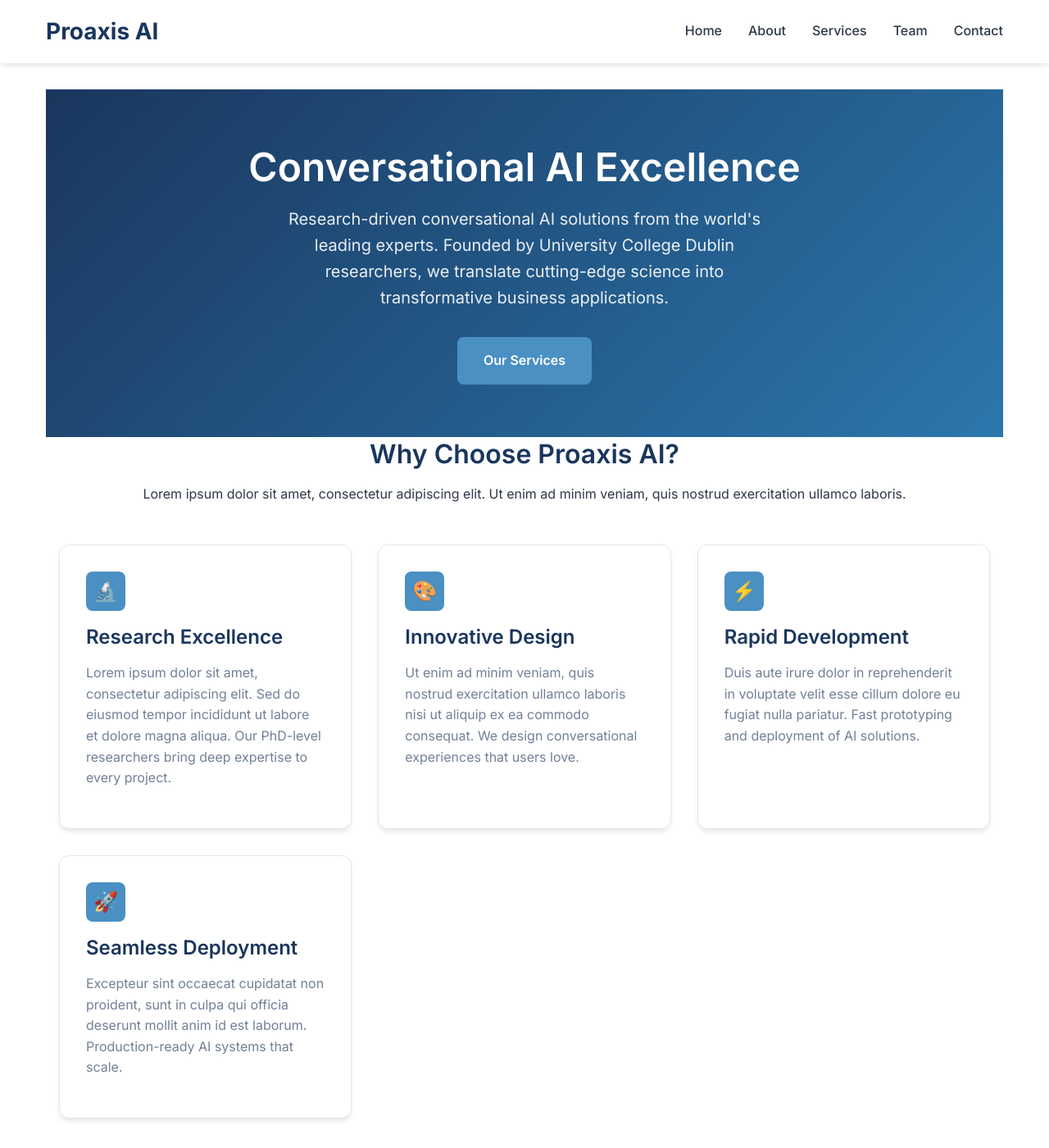
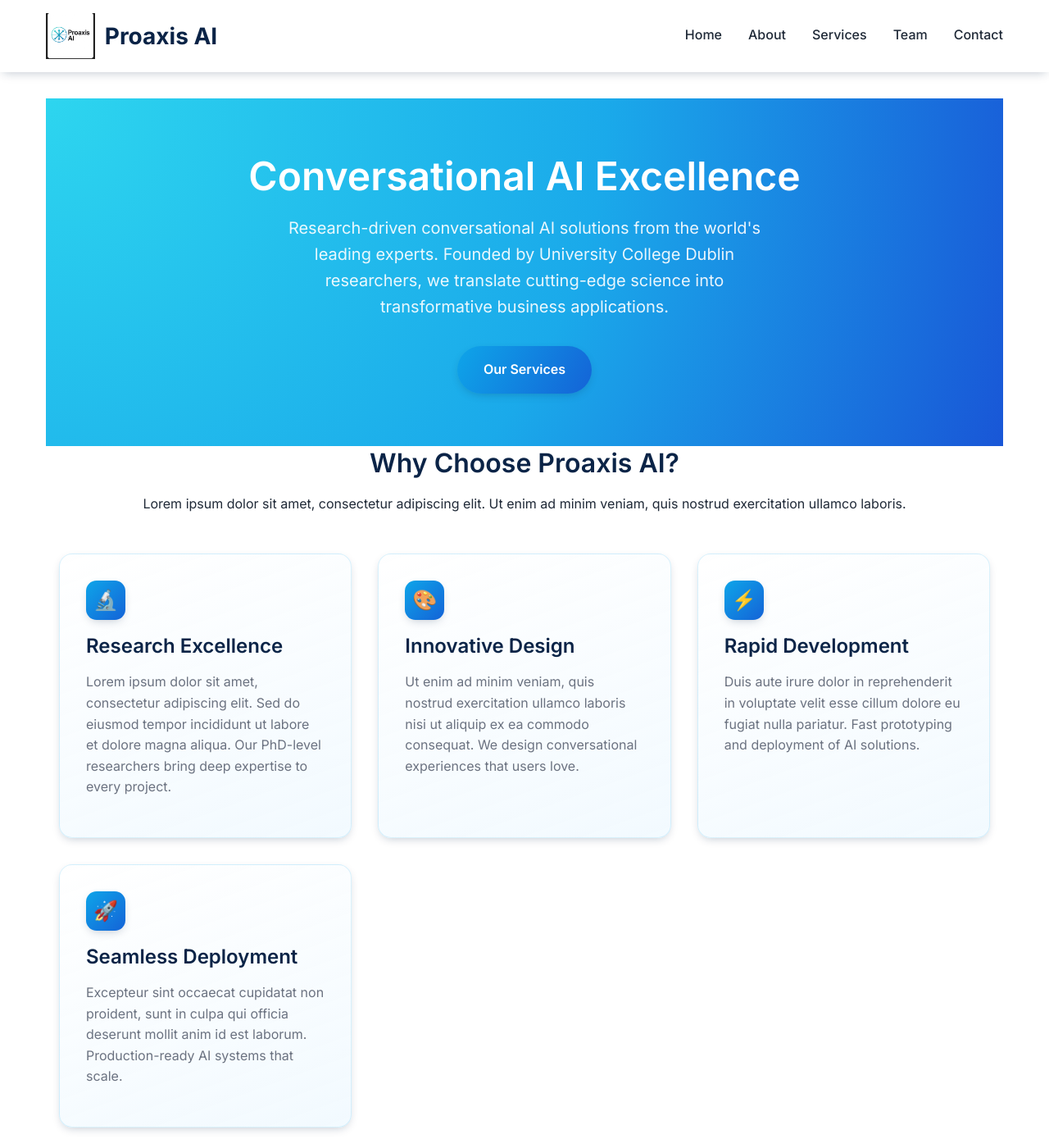
Before and after one commit to justinHCI/proaxis-ai, a Jekyll site: the page built from index.html, in a window 1280 px wide and 1400 px high. Shown: the whole window at 82% size. Built offline with Jekyll 4.4.1, drawn with Linux system fonts in a browser that asks for light colours.

Commit message:
Update branding and styles for Proaxis AI site
Added new logo and icon assets, updated header to display logo image, and enhanced favicon and theme color in head. Refreshed color palette and gradients in styles.css for a more modern look, improved button and card styling, and added accessibility improvements.

```diff
--- a/_includes/head.html
+++ b/_includes/head.html
@@ -4,6 +4,9 @@
   <meta name="viewport" content="width=device-width, initial-scale=1">
   {%- seo -%}
   <link rel="stylesheet" href="{{ "/assets/styles.css" | relative_url }}">
+  <link rel="icon" type="image/svg+xml" href="{{ "/assets/images/proaxis-icon.svg" | relative_url }}">
+  <link rel="shortcut icon" href="{{ "/assets/images/proaxis-icon.svg" | relative_url }}">
+  <meta name="theme-color" content="#0ea5e9">
   <link rel="preconnect" href="https://fonts.googleapis.com">
   <link rel="preconnect" href="https://fonts.gstatic.com" crossorigin>
   <link href="https://fonts.googleapis.com/css2?family=Inter:wght@300;400;500;600;700&display=swap" rel="stylesheet">
--- a/_includes/header.html
+++ b/_includes/header.html
@@ -2,7 +2,8 @@
   <div class="wrapper">
     <div class="site-nav-container">
       <a class="site-title" rel="author" href="{{ "/" | relative_url }}">
-        <span class="logo">{{ site.title | escape }}</span>
+        <img class="site-logo" src="{{ 'assets/images/proaxis-logo.jpg' | relative_url }}" alt="Proaxis AI" />
+        <span class="site-title-text">{{ site.title | escape }}</span>
       </a>
 
       <nav class="site-nav">
--- a/assets/styles.css
+++ b/assets/styles.css
@@ -2,16 +2,19 @@
 
 /* Variables */
 :root {
-  --primary-color: #1a365d;
-  --secondary-color: #2b77ad;
-  --accent-color: #4a90c2;
-  --text-color: #2d3748;
-  --text-light: #718096;
+  --primary-color: #0b2447;
+  --secondary-color: #0ea5e9;
+  --accent-color: #22d3ee;
+  --accent-dark: #1463d7;
+  --text-color: #1f2937;
+  --text-light: #6b7280;
   --bg-color: #ffffff;
-  --bg-light: #f7fafc;
-  --border-color: #e2e8f0;
-  --shadow: 0 4px 6px -1px rgba(0, 0, 0, 0.1);
-  --shadow-lg: 0 10px 15px -3px rgba(0, 0, 0, 0.1);
+  --bg-light: #f0f9ff;
+  --border-color: #dbeafe;
+  --gradient-start: #0fb7da;
+  --gradient-end: #1553d6;
+  --shadow: 0 4px 12px -4px rgba(11, 36, 71, 0.28);
+  --shadow-lg: 0 20px 35px -15px rgba(20, 83, 214, 0.45);
 }
 
 /* Reset and base styles */
@@ -56,7 +59,7 @@
 }
 
 a:hover {
-  color: var(--accent-color);
+  color: var(--accent-dark);
 }
 
 /* Header styling */
@@ -76,13 +79,26 @@
 }
 
 .site-title {
+  display: inline-flex;
+  align-items: center;
+  gap: 0.75rem;
+  text-decoration: none;
+}
+
+.site-logo {
+  display: block;
+  height: 56px;
+  width: auto;
+}
+
+.site-title-text {
   font-size: 1.75rem;
   font-weight: 700;
   color: var(--primary-color);
-  text-decoration: none;
 }
 
-.site-title:hover {
+.site-title:focus .site-title-text,
+.site-title:hover .site-title-text {
   color: var(--secondary-color);
 }
 
@@ -120,7 +136,7 @@
 
 /* Hero section */
 .hero {
-  background: linear-gradient(135deg, var(--primary-color) 0%, var(--secondary-color) 100%);
+  background: radial-gradient(circle at top left, rgba(34, 211, 238, 0.95), rgba(14, 165, 233, 0.95) 55%, rgba(20, 83, 214, 0.98));
   color: white;
   padding: 4rem 0;
   text-align: center;
@@ -143,18 +159,19 @@
 
 .cta-button {
   display: inline-block;
-  background: var(--accent-color);
+  background: linear-gradient(120deg, var(--secondary-color), var(--accent-dark));
   color: white;
   padding: 1rem 2rem;
-  border-radius: 0.5rem;
+  border-radius: 9999px;
   text-decoration: none;
   font-weight: 600;
   transition: all 0.3s ease;
+  box-shadow: var(--shadow);
 }
 
 .cta-button:hover {
-  background: var(--secondary-color);
-  transform: translateY(-2px);
+  background: linear-gradient(120deg, var(--accent-dark), var(--secondary-color));
+  transform: translateY(-3px);
   box-shadow: var(--shadow-lg);
   color: white;
 }
@@ -168,30 +185,33 @@
 }
 
 .service-card {
-  background: var(--bg-color);
+  background: linear-gradient(160deg, rgba(255, 255, 255, 0.92), rgba(240, 249, 255, 0.85));
   padding: 2rem;
-  border-radius: 0.75rem;
+  border-radius: 1rem;
   box-shadow: var(--shadow);
-  border: 1px solid var(--border-color);
+  border: 1px solid rgba(14, 165, 233, 0.15);
   transition: all 0.3s ease;
+  backdrop-filter: blur(6px);
 }
 
 .service-card:hover {
   transform: translateY(-4px);
   box-shadow: var(--shadow-lg);
+  border-color: rgba(20, 83, 214, 0.35);
 }
 
 .service-icon {
   width: 3rem;
   height: 3rem;
-  background: var(--accent-color);
-  border-radius: 0.5rem;
+  background: linear-gradient(135deg, var(--secondary-color), var(--accent-dark));
+  border-radius: 0.8rem;
   display: flex;
   align-items: center;
   justify-content: center;
   margin-bottom: 1rem;
   font-size: 1.5rem;
   color: white;
+  box-shadow: var(--shadow);
 }
 
 .service-card h3 {
@@ -213,11 +233,11 @@
 }
 
 .team-member {
-  background: var(--bg-color);
+  background: linear-gradient(180deg, rgba(255, 255, 255, 0.97), rgba(240, 249, 255, 0.94));
   border-radius: 1rem;
   overflow: hidden;
   box-shadow: var(--shadow);
-  border: 1px solid var(--border-color);
+  border: 1px solid rgba(15, 183, 218, 0.12);
   transition: all 0.3s ease;
 }
 
@@ -257,8 +277,9 @@
 
 .member-title {
   color: var(--secondary-color);
-  font-weight: 500;
+  font-weight: 600;
   margin-bottom: 1rem;
+  letter-spacing: 0.01em;
 }
 
 .member-bio {
@@ -286,7 +307,7 @@
 }
 
 .member-bio a:hover {
-  color: var(--accent-color);
+  color: var(--accent-dark);
   text-decoration: underline;
 }
 
@@ -341,7 +362,8 @@
 .form-group textarea:focus,
 .form-group select:focus {
   outline: none;
-  border-color: var(--accent-color);
+  border-color: var(--secondary-color);
+  box-shadow: 0 0 0 3px rgba(14, 165, 233, 0.18);
 }
 
 .form-group textarea {
@@ -350,27 +372,39 @@
 }
 
 .submit-button {
-  background: var(--primary-color);
+  background: linear-gradient(120deg, var(--secondary-color), var(--accent-dark));
   color: white;
-  padding: 0.75rem 2rem;
+  padding: 0.85rem 2.25rem;
   border: none;
-  border-radius: 0.5rem;
+  border-radius: 9999px;
   font-weight: 600;
+  letter-spacing: 0.02em;
   cursor: pointer;
   transition: all 0.3s ease;
+  box-shadow: var(--shadow);
 }
 
 .submit-button:hover {
-  background: var(--secondary-color);
-  transform: translateY(-2px);
+  transform: translateY(-3px);
+  box-shadow: var(--shadow-lg);
 }
 
 /* Footer */
 .site-footer {
-  background: var(--primary-color);
+  background: linear-gradient(140deg, rgba(11, 36, 71, 0.98), rgba(20, 83, 214, 0.95));
   color: white;
   padding: 3rem 0 1rem;
   margin-top: 4rem;
+  position: relative;
+  overflow: hidden;
+}
+
+.site-footer::before {
+  content: "";
+  position: absolute;
+  inset: 0;
+  background: radial-gradient(circle at top left, rgba(34, 211, 238, 0.3), transparent 55%);
+  pointer-events: none;
 }
 
 .footer-content {
@@ -378,6 +412,8 @@
   grid-template-columns: repeat(auto-fit, minmax(250px, 1fr));
   gap: 2rem;
   margin-bottom: 2rem;
+  position: relative;
+  z-index: 1;
 }
 
 .footer-col h3,
@@ -414,6 +450,20 @@
   padding-top: 1rem;
   text-align: center;
   color: rgba(255, 255, 255, 0.7);
+  position: relative;
+  z-index: 1;
+}
+
+.sr-only {
+  position: absolute;
+  width: 1px;
+  height: 1px;
+  padding: 0;
+  margin: -1px;
+  overflow: hidden;
+  clip: rect(0, 0, 0, 0);
+  white-space: nowrap;
+  border: 0;
 }
 
 /* Responsive design */
```
Also changed, not shown: assets/images/proaxis-icon.svg (added), assets/images/proaxis-logo.jpg (added).
